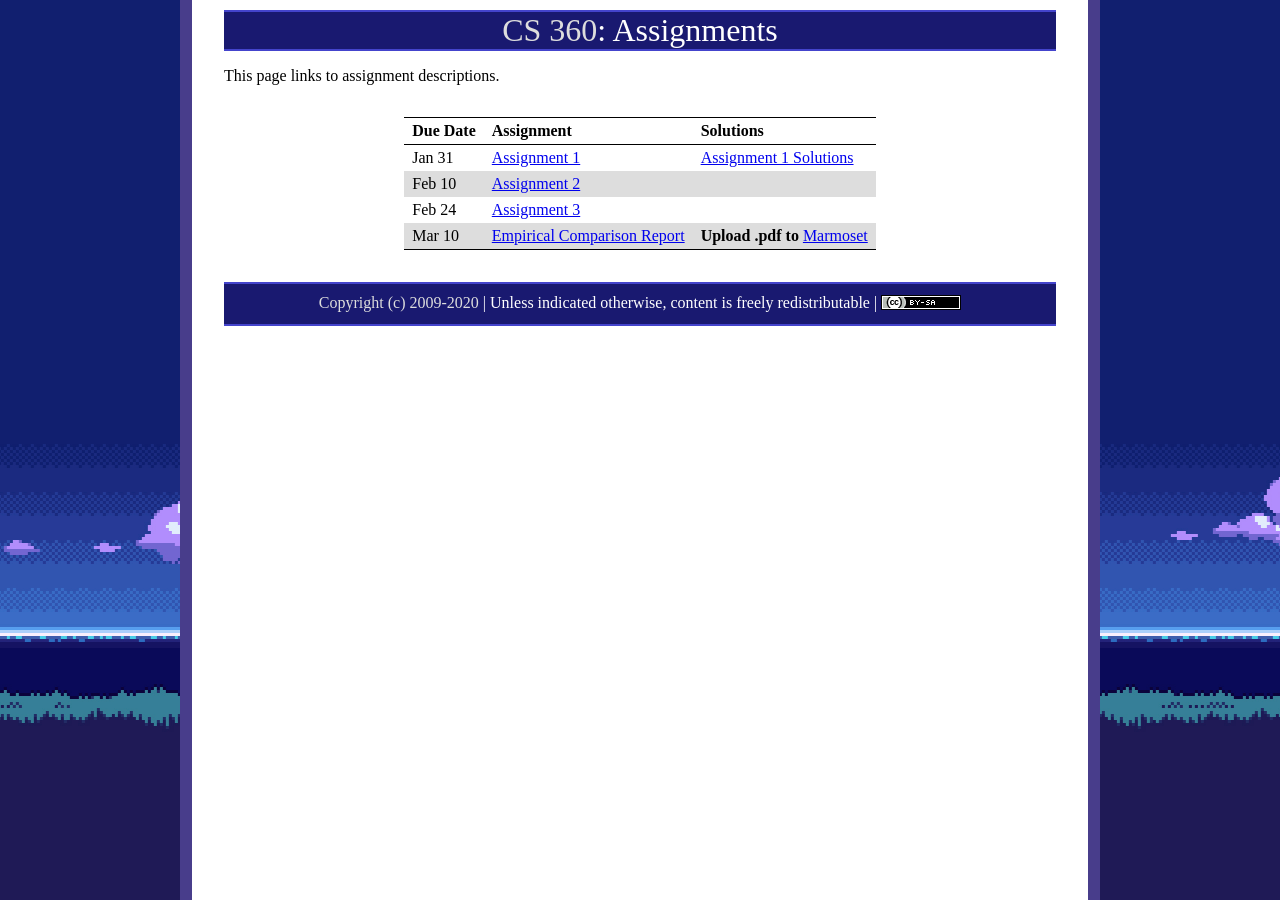
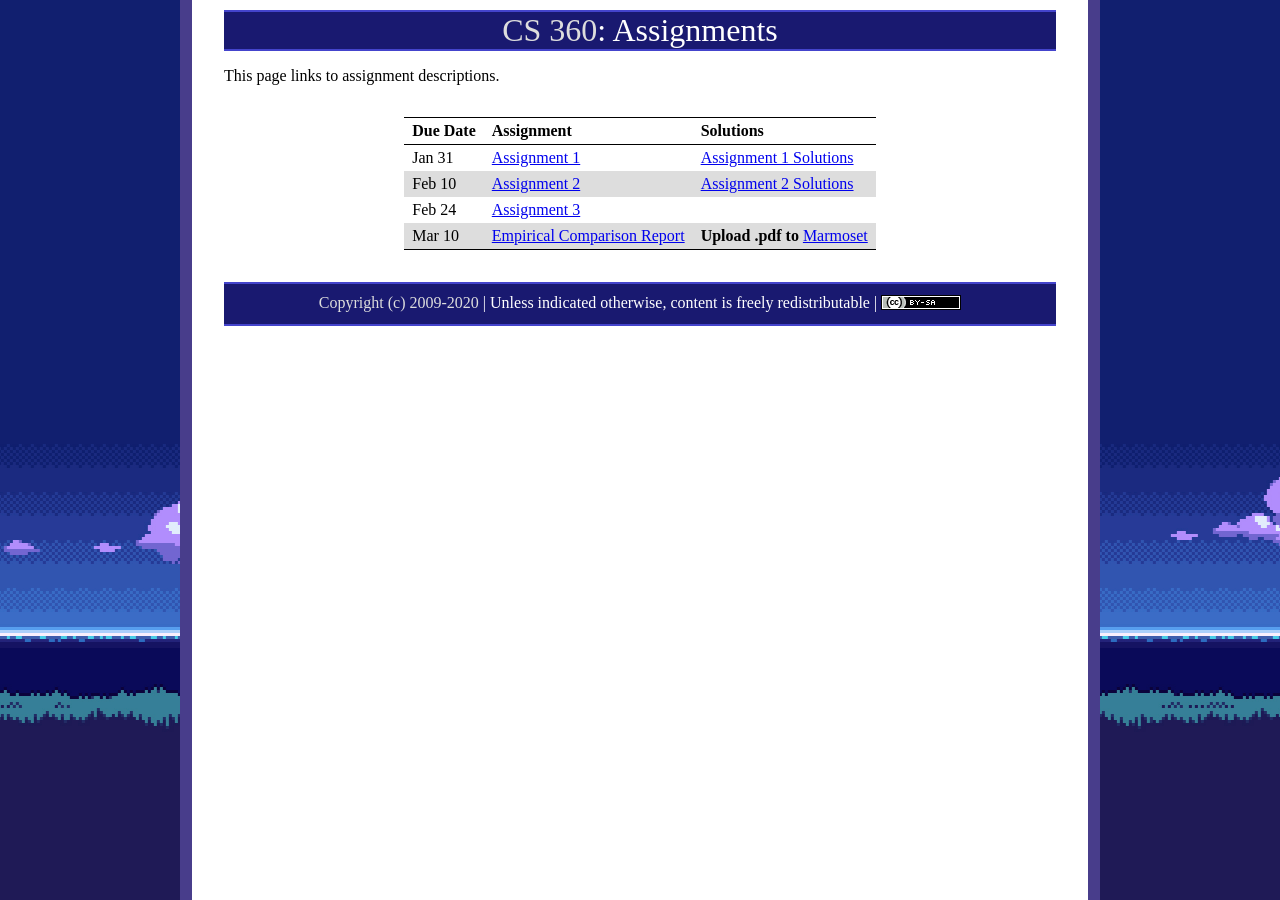
Before and after one commit to ycpcs/cs360-spring2020, a Jekyll site: the page built from assign/index.md, in a window 1280 px wide. Built offline with Jekyll 4.4.1, drawn with Linux system fonts in a browser that asks for light colours.

Commit message:
add assign 2 sol
add assign 2 sol

```diff
--- a/assign/index.md
+++ b/assign/index.md
@@ -8,7 +8,7 @@ This page links to assignment descriptions.
 > Due Date |                Assignment                                | Solutions                                               |
 > -------- | -------------------------------------------------------- | ------------------------------------------------------- |
 > Jan 31   | [Assignment 1](../assign/assign01.html)                  | [Assignment 1 Solutions](../assign/sol/assign01sol.pdf) |
-> Feb 10   | [Assignment 2](../assign/assign02.html)                  |  |
+> Feb 10   | [Assignment 2](../assign/assign02.html)                  | [Assignment 2 Solutions](../assign/sol/assign02sol.pdf) |
 > Feb 24   | [Assignment 3](../assign/assign03.html)                  |  |
 > Mar 10   | [Empirical Comparison Report](../assign/emp_comp.html)   | **Upload .pdf to** [Marmoset](https://cs.ycp.edu/marmoset/login) |
 
```
Also changed, not shown: 1 other file.
